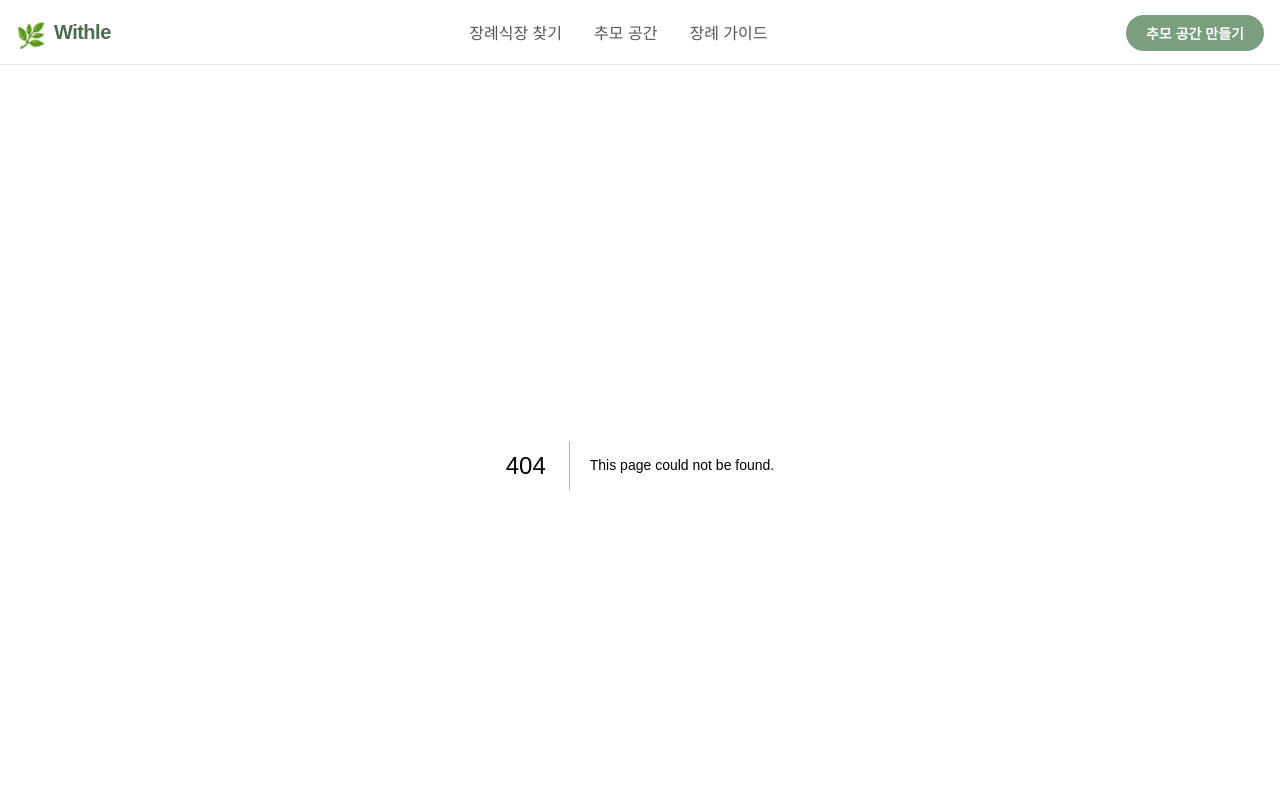
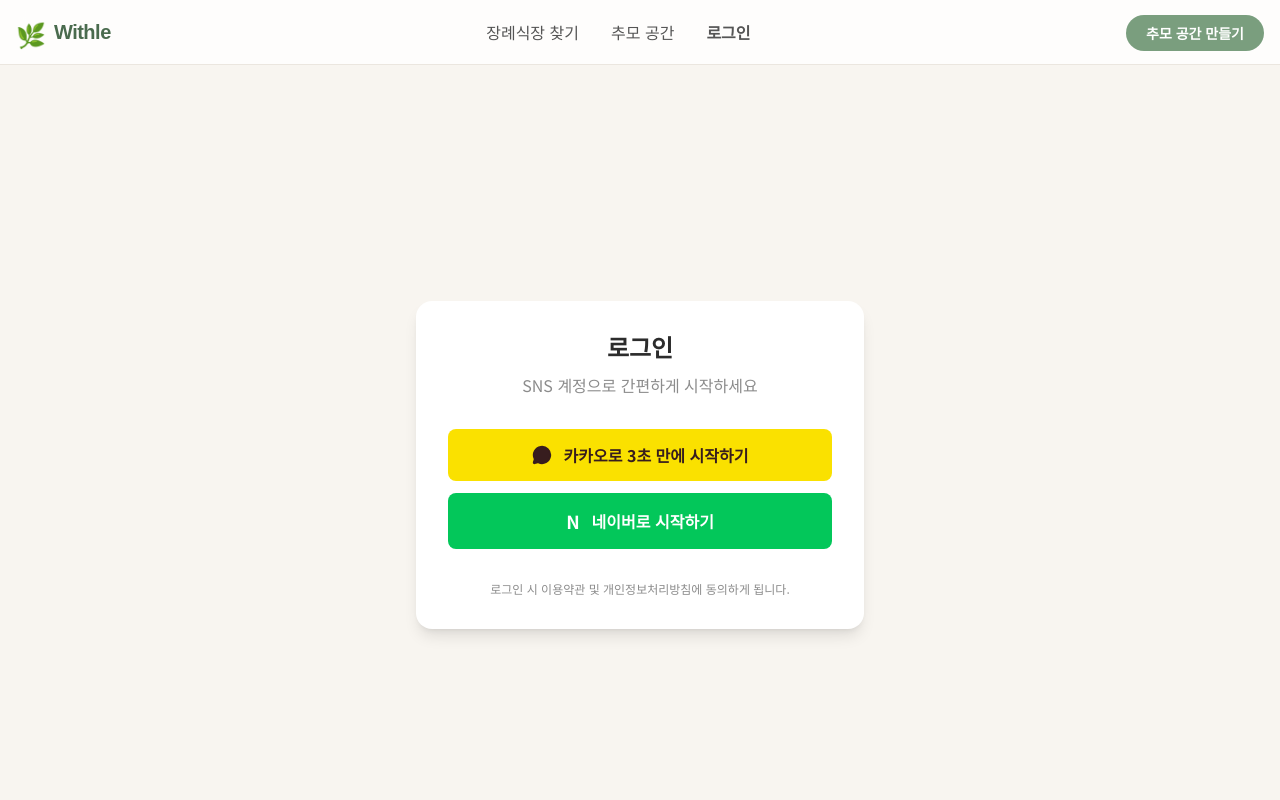
Before and after one commit to rosl622/WITHLE, a Next.js app: page /login in a window 1280 px wide. Before the commit this address had no page. Shown: the top 800 px of the page. Built offline with nearby package versions, Linux system fonts and the light colour scheme; no server answers.

Commit message:
Add login feature with Kakao and Naver

```diff
--- /dev/null
+++ b/app/auth/callback/route.js
@@ -0,0 +1,52 @@
+import { createServerClient } from '@supabase/ssr'
+import { cookies } from 'next/headers'
+import { NextResponse } from 'next/server'
+
+export async function GET(request) {
+    const { searchParams, origin } = new URL(request.url)
+    const code = searchParams.get('code')
+    // if "next" is in param, use it as the redirect URL
+    const next = searchParams.get('next') ?? '/'
+
+    if (code) {
+        const cookieStore = await cookies()
+        const supabase = createServerClient(
+            process.env.NEXT_PUBLIC_SUPABASE_URL,
+            process.env.NEXT_PUBLIC_SUPABASE_ANON_KEY,
+            {
+                cookies: {
+                    getAll() {
+                        return cookieStore.getAll()
+                    },
+                    setAll(cookiesToSet) {
+                        try {
+                            cookiesToSet.forEach(({ name, value, options }) =>
+                                cookieStore.set(name, value, options)
+                            )
+                        } catch {
+                            // The `setAll` method was called from a Server Component.
+                            // This can be ignored if you have middleware refreshing
+                            // user sessions.
+                        }
+                    },
+                },
+            }
+        )
+        const { error } = await supabase.auth.exchangeCodeForSession(code)
+        if (!error) {
+            const forwardedHost = request.headers.get('x-forwarded-host') // original origin before load balancer
+            const isLocalEnv = process.env.NODE_ENV === 'development'
+            if (isLocalEnv) {
+                // we can be sure that there is no load balancer in between, so no need to watch for X-Forwarded-Host
+                return NextResponse.redirect(`${origin}${next}`)
+            } else if (forwardedHost) {
+                return NextResponse.redirect(`https://${forwardedHost}${next}`)
+            } else {
+                return NextResponse.redirect(`${origin}${next}`)
+            }
+        }
+    }
+
+    // return the user to an error page with instructions
+    return NextResponse.redirect(`${origin}/auth/auth-code-error`)
+}
--- /dev/null
+++ b/app/login/page.jsx
@@ -0,0 +1,61 @@
+"use client";
+
+import { createClient } from "@/utils/supabase/client";
+import { useState } from "react";
+import { MessageCircle } from "lucide-react"; // Using MessageCircle as generic icon, or import specific logos if available
+
+export default function LoginPage() {
+    const supabase = createClient();
+    const [isLoading, setIsLoading] = useState(false);
+
+    const handleLogin = async (provider) => {
+        setIsLoading(true);
+        const { error } = await supabase.auth.signInWithOAuth({
+            provider: provider, // 'kakao' or 'naver' (mapped in Supabase)
+            options: {
+                redirectTo: `${location.origin}/auth/callback`,
+            },
+        });
+
+        if (error) {
+            console.error("Login Error:", error);
+            alert("로그인 중 오류가 발생했습니다.");
+            setIsLoading(false);
+        }
+    };
+
+    return (
+        <div className="min-h-screen flex items-center justify-center bg-bg-base px-4">
+            <div className="bg-white p-8 rounded-2xl shadow-lg max-w-md w-full text-center">
+                <h1 className="text-2xl font-bold font-serif mb-2">로그인</h1>
+                <p className="text-text-muted mb-8">SNS 계정으로 간편하게 시작하세요</p>
+
+                <div className="space-y-3">
+                    {/* Kakao Login */}
+                    <button
+                        onClick={() => handleLogin('kakao')}
+                        disabled={isLoading}
+                        className="w-full flex items-center justify-center gap-3 bg-[#FAE100] text-[#371D1E] py-3.5 rounded-lg font-bold hover:bg-[#F0D700] transition-colors"
+                    >
+                        <MessageCircle className="w-5 h-5 fill-current" /> {/* Using generic icon for now */}
+                        카카오로 3초 만에 시작하기
+                    </button>
+
+                    {/* Naver Login */}
+                    <button
+                        onClick={() => handleLogin('naver')} // Note: Supabase provider name for Naver is usually 'naver' but check dashboard strictly
+                        disabled={isLoading}
+                        className="w-full flex items-center justify-center gap-3 bg-[#03C75A] text-white py-3.5 rounded-lg font-bold hover:bg-[#02B351] transition-colors"
+                    >
+                        <span className="font-black text-lg">N</span>
+                        네이버로 시작하기
+                    </button>
+                </div>
+
+                <div className="mt-8 text-xs text-text-muted">
+                    로그인 시 이용약관 및 개인정보처리방침에 동의하게 됩니다.
+                </div>
+            </div>
+        </div>
+    );
+}
--- a/components/Nav.jsx
+++ b/components/Nav.jsx
@@ -1,7 +1,38 @@
+"use client";
+
 import Link from "next/link";
-import { Menu } from "lucide-react";
+import { Menu, User, LogOut } from "lucide-react";
+import { createClient } from "@/utils/supabase/client";
+import { useEffect, useState } from "react";
+import { useRouter } from "next/navigation";
 
 export default function Nav() {
+    const [user, setUser] = useState(null);
+    const supabase = createClient();
+    const router = useRouter();
+
+    useEffect(() => {
+        // Check active session
+        const checkUser = async () => {
+            const { data: { user } } = await supabase.auth.getUser();
+            setUser(user);
+        };
+        checkUser();
+
+        // Listen for auth changes
+        const { data: { subscription } } = supabase.auth.onAuthStateChange((_event, session) => {
+            setUser(session?.user ?? null);
+        });
+
+        return () => subscription.unsubscribe();
+    }, []);
+
+    const handleLogout = async () => {
+        await supabase.auth.signOut();
+        router.refresh(); // Refresh server components
+        router.push('/');
+    };
+
     return (
         <nav className="sticky top-0 z-50 bg-white/80 backdrop-blur-md border-b border-border-main">
             <div className="container mx-auto px-4 h-16 flex items-center justify-between">
@@ -12,13 +43,30 @@ export default function Nav() {
                 </Link>
 
                 {/* Desktop Menu */}
-                <div className="hidden md:flex gap-8 text-text-secondary font-medium">
+                <div className="hidden md:flex gap-8 text-text-secondary font-medium items-center">
                     <Link href="/" className="hover:text-green-mid transition-colors">장례식장 찾기</Link>
                     <Link href="/memorial/intro.html" className="hover:text-green-mid transition-colors">추모 공간</Link>
-                    <Link href="#" className="hover:text-green-mid transition-colors">장례 가이드</Link>
+                    {user ? (
+                        <div className="flex items-center gap-4">
+                            <span className="text-sm text-text-muted flex items-center gap-1">
+                                <User className="w-4 h-4" />
+                                {user.email?.split('@')[0]}님
+                            </span>
+                            <button
+                                onClick={handleLogout}
+                                className="text-sm text-text-secondary hover:text-red-500 transition-colors flex items-center gap-1"
+                            >
+                                <LogOut className="w-4 h-4" />
+                                로그아웃
+                            </button>
+                        </div>
+                    ) : (
+                        <Link href="/login" className="hover:text-green-mid transition-colors font-bold">로그인</Link>
+                    )}
                 </div>
 
-                {/* CTA Button */}
+                {/* CTA Button or Mobile Menu */}
+                <div className="flex items-center gap-4">
                     <div className="hidden md:block">
                         <Link href="/memorial/intro.html"
                             className="bg-green-main hover:bg-green-mid text-white px-5 py-2 rounded-full font-semibold transition-all hover:shadow-lg text-sm start-memorial-btn">
@@ -31,6 +79,7 @@ export default function Nav() {
                         <Menu className="w-6 h-6" />
                     </button>
                 </div>
+            </div>
         </nav>
     );
 }
--- /dev/null
+++ b/middleware.js
@@ -0,0 +1,50 @@
+import { createServerClient } from '@supabase/ssr'
+import { NextResponse } from 'next/server'
+
+export async function middleware(request) {
+    let response = NextResponse.next({
+        request: {
+            headers: request.headers,
+        },
+    })
+
+    constsupabase = createServerClient(
+        process.env.NEXT_PUBLIC_SUPABASE_URL,
+        process.env.NEXT_PUBLIC_SUPABASE_ANON_KEY,
+        {
+            cookies: {
+                getAll() {
+                    return request.cookies.getAll()
+                },
+                setAll(cookiesToSet) {
+                    cookiesToSet.forEach(({ name, value, options }) =>
+                        request.cookies.set(name, value)
+                    )
+                    response = NextResponse.next({
+                        request,
+                    })
+                    cookiesToSet.forEach(({ name, value, options }) =>
+                        response.cookies.set(name, value, options)
+                    )
+                },
+            },
+        }
+    )
+
+    await supabase.auth.getUser()
+
+    return response
+}
+
+export const config = {
+    matcher: [
+        /*
+         * Match all request paths except for the ones starting with:
+         * - _next/static (static files)
+         * - _next/image (image optimization files)
+         * - favicon.ico (favicon file)
+         * Feel free to modify this pattern to include more paths.
+         */
+        '/((?!_next/static|_next/image|favicon.ico|.*\\.(?:svg|png|jpg|jpeg|gif|webp)$).*)',
+    ],
+}
```
Lines whose indentation alone changed are shown as unchanged.
